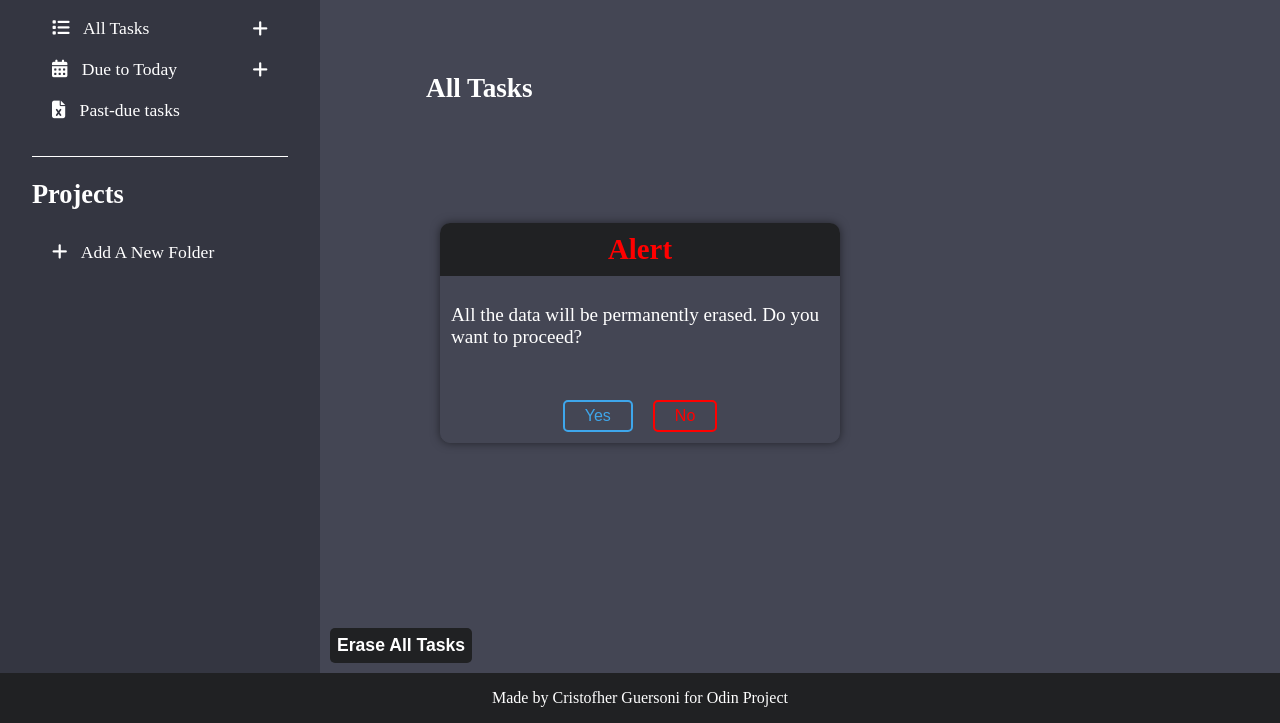
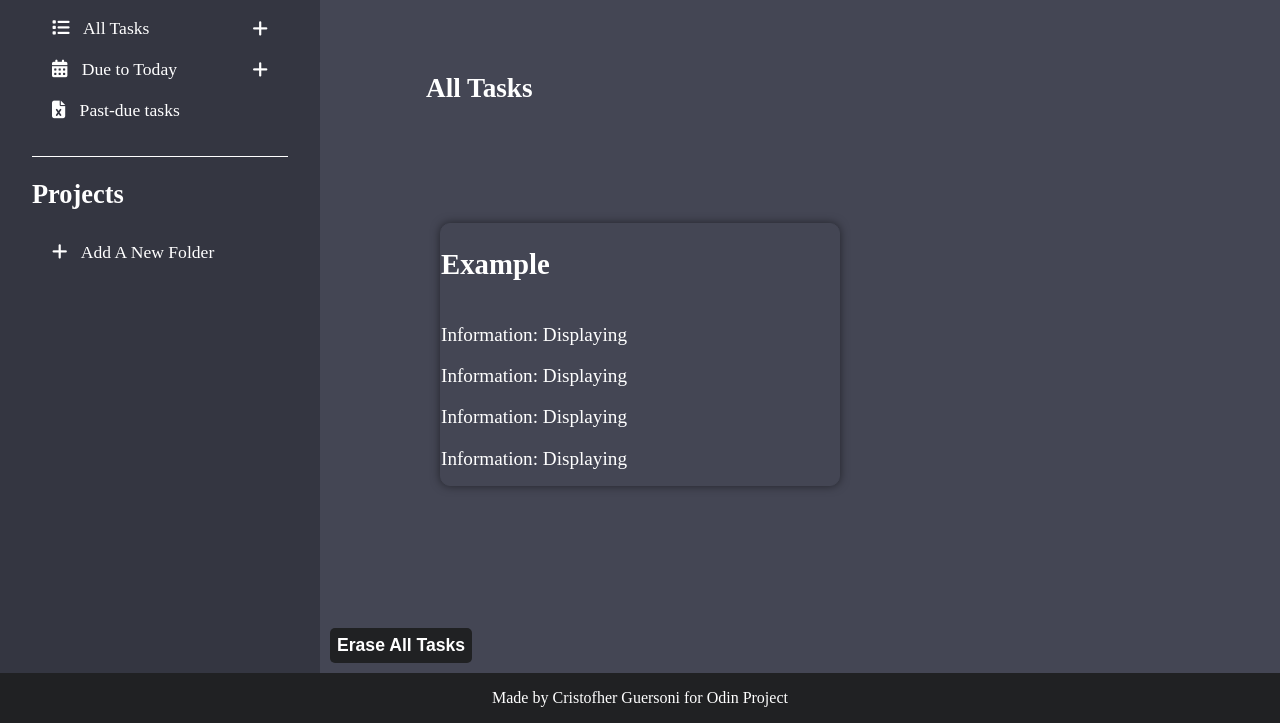
Before and after one commit to CristofherPablo/todoList, a website built with webpack: page src/template.html in a window 1280 px wide. Shown: the part 77-800 px from the top of the page. Built offline with nearby package versions, Linux system fonts and the light colour scheme.

Commit message:
Create: basic structure to display info modal

```diff
--- a/src/css/modal.css
+++ b/src/css/modal.css
@@ -355,6 +355,27 @@
 .alert #yes:active{
   background-color: var(--color-tertiary);
 }
+
+/* Modal to display all the data detailed  */
+.displayDetails{
+  min-width: 400px;
+  min-height: 220px;
+  max-height: 300px;
+  box-sizing: border-box;
+  color: var(--font-color-table);
+  box-shadow: 0 0 10px rgba(0, 0, 0, 0.5);
+  font-size: 1.2rem;
+
+  left: 50%;
+  top: 50%;
+  margin-left: -200px;
+  margin-top: -100px;
+}
+
+.displayDetails .displayContent{
+  overflow: auto;
+  max-height: 180px;
+}
 /* Overlay specifications */
 .overlay {
   position: fixed;
--- a/src/js/buildPage.js
+++ b/src/js/buildPage.js
@@ -164,12 +164,25 @@ class PageLayout {
         </div>
       </div>
     </section>
-    <section class="modal alert">
+    <section class="modal alert hidden">
       <h1>Alert</h1>
       <p>All the data will be permanently erased. Do you want to proceed?</p>
       <div class="alertBtnContainer">
         <button id="yes">Yes</button>
         <button id="no">No</button>
+      </div>
+    </section>
+    <section class="displayDetails modal">
+      <h1>Example</h1>
+      <div class="displayContent">
+        <p>Information: Displaying</p>
+        <p>Information: Displaying</p>
+        <p>Information: Displaying</p>
+        <p>Information: Displaying</p>
+        <p>Information: Displaying</p>
+        <p>Information: Displaying</p>
+        <p>Information: Displaying</p>
+        <p>Information: Displaying</p>
       </div>
     </section>
     <div class="overlay hidden"></div>`;
```
Also changed, not shown: src/template.html (+1 -3 lines).
